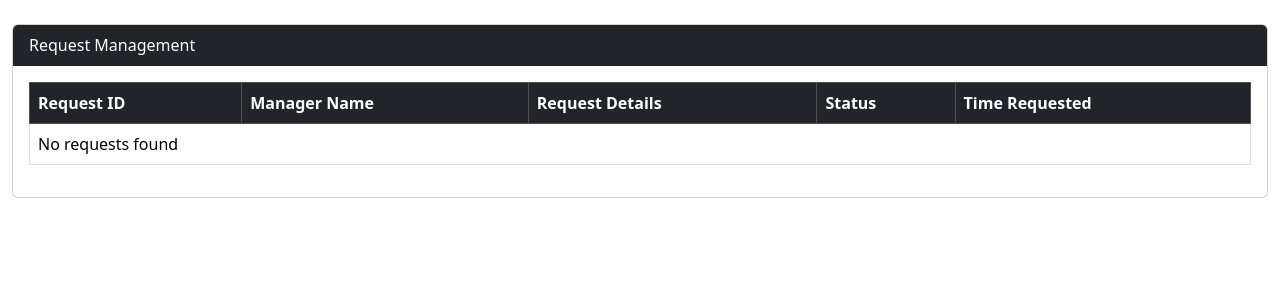
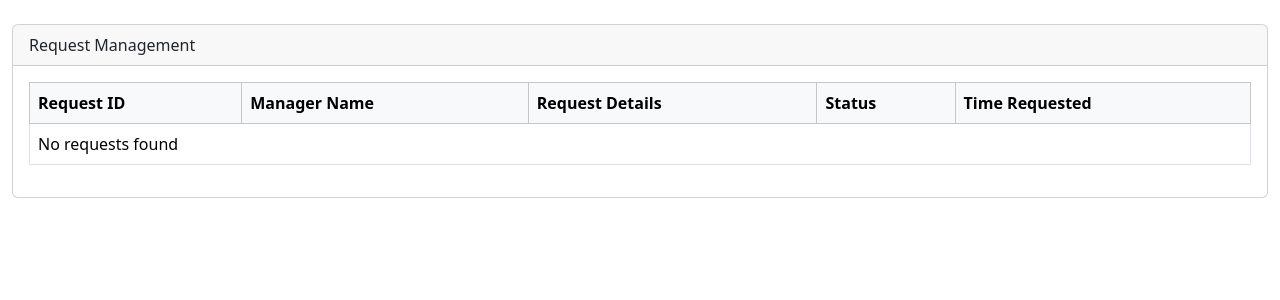
Before and after one commit to tomlukewarden/Database-Assessment2, a PHP site: page /requests.php in a window 1280 px wide. Shown: the part 142-442 px from the top of the page. Run offline with PHP 8.4, Linux system fonts and the light colour scheme; data that the repository does not hold is empty.

Commit message:
fixing all stylings

```diff
--- a/pages/db-admin/dash.php
+++ b/pages/db-admin/dash.php
@@ -42,7 +42,7 @@
                                 <li><a class="dropdown-item" href="../Products/Products-staffView.php">Stock</a></li>
                                 <li><a class="dropdown-item" href="#">Orders</a></li>
                                 <li><hr class="dropdown-divider"></li>
-                                <li><a class="dropdown-item" href="#">Reports</a></li>
+                                <li><a class="dropdown-item" href="#">Sales Reports</a></li>
                             </ul>
                         </li>
                     </ul>
@@ -197,7 +197,7 @@ $alert_count = $result->num_rows;
         ?>
             <div class="card-header d-flex justify-content-between">
                 <h5 class="mb-0">Alerts <span class="badge bg-danger"><?php echo $alert_count; ?></span></h5>
-                <button class="btn btn-outline-light btn-sm" data-bs-toggle="collapse" data-bs-target="#alertsPanel">Toggle</button>
+                <button class="btn btn-outline-danger btn-sm" data-bs-toggle="collapse" data-bs-target="#alertsPanel">Toggle</button>
             </div>
             <div id="alertsPanel" class="collapse show">
                 <div class="card-body">
--- a/pages/db-admin/pages/requests.php
+++ b/pages/db-admin/pages/requests.php
@@ -71,13 +71,13 @@ include '../db.php';
             ?>
 
             <div class="card col">
-                <div class="card-header bg-dark text-white d-flex justify-content-between align-items-center">
+                <div class="card-header d-flex justify-content-between align-items-center">
                     <span>Request Management</span>
                 </div>
                 <div class="card-body">
                     <div class="table-responsive">
                         <table class="table table-hover table-bordered align-middle">
-                            <thead class="table-dark">
+                            <thead class="table-light">
                                 <tr>
                                     <th scope="col">Request ID</th>
                                     <th scope="col">Manager Name</th>
--- a/pages/db-admin/pages/transactions.php
+++ b/pages/db-admin/pages/transactions.php
@@ -72,14 +72,14 @@ include '../db.php';
         ?>
 
         <div class="card shadow-sm">
-            <div class="card-header bg-dark text-white d-flex justify-content-between align-items-center">
+            <div class="card-header d-flex justify-content-between align-items-center">
                 <span>Shop Transactions</span>
                 <button class="btn btn-sm btn-success">Add New Transaction</button>
             </div>
             <div class="card-body">
                 <div class="table-responsive">
                     <table class="table table-hover table-bordered align-middle">
-                        <thead class="table-dark">
+                        <thead class="table-light">
                             <tr>
                                 <th scope="col">Transaction ID</th>
                                 <th scope="col">Customer ID</th>
```
Also changed, not shown: pages/db-admin/pages/reports.php (added).
